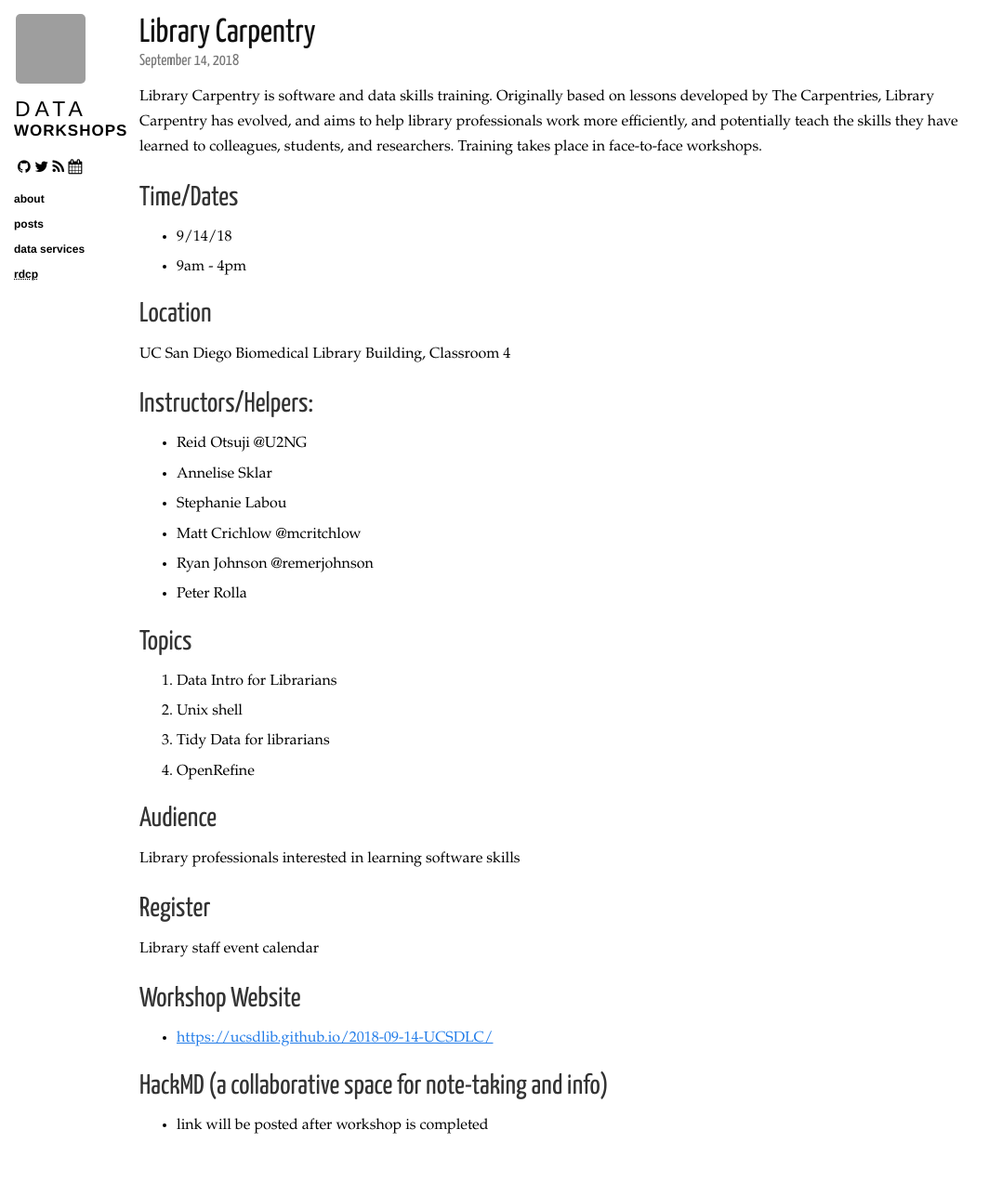
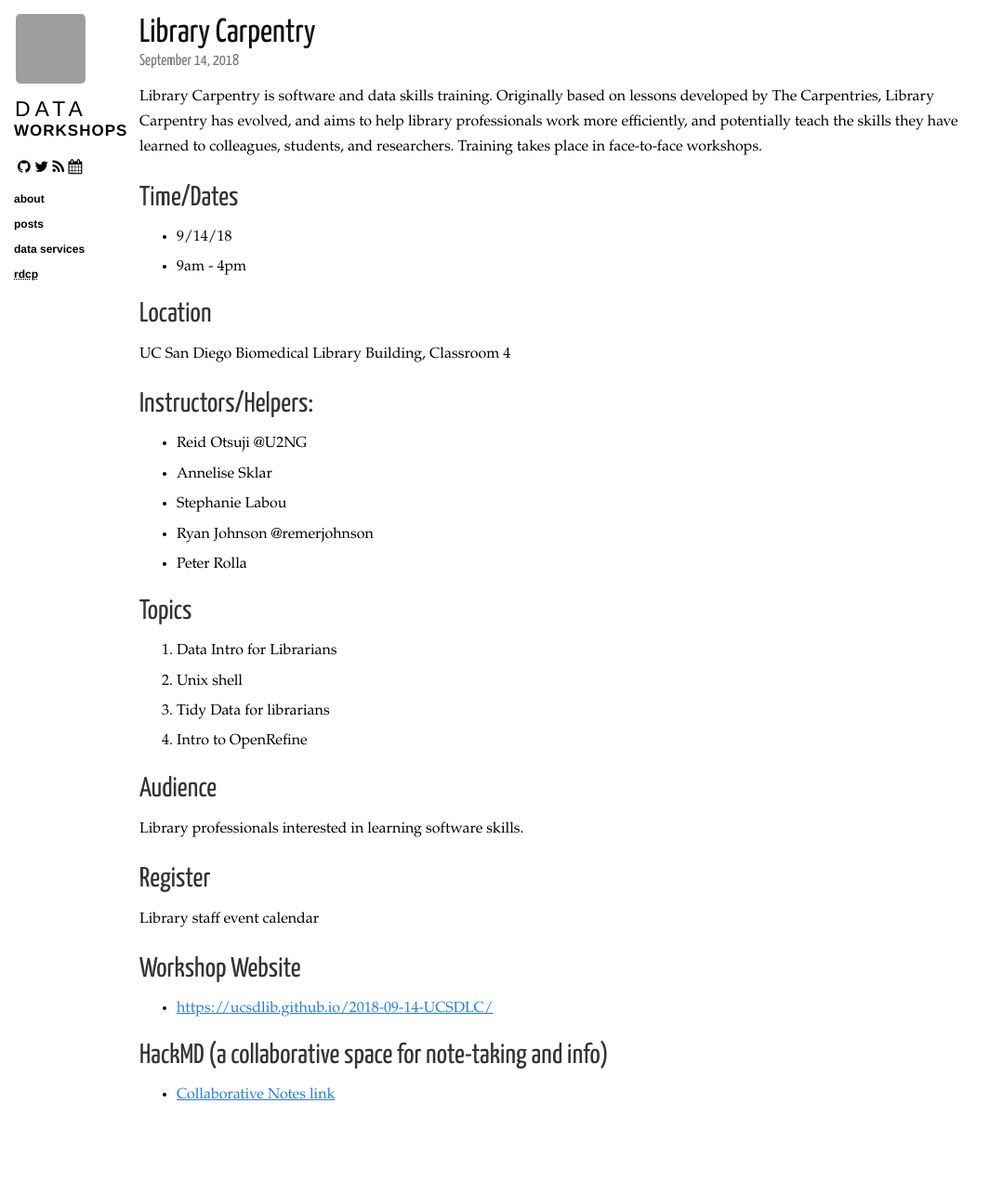
Before and after one commit to ucsdlib/workshops, a Jekyll site: the page built from _posts/2018-09-14-library-carpentry.markdown, in a window 1280 px wide. Shown: the whole page at 93% size, without its empty margins (0-1078 px from the left). Built offline with Jekyll 4.4.1, drawn with Linux system fonts in a browser that asks for light colours; nearby versions of some CDN libraries; after the commit the page ends 1240 px from its top, so only the background shows below that; grey boxes are pictures that could not be loaded.

Commit message:
updating workshop list

```diff
--- a/_posts/2018-09-14-library-carpentry.markdown
+++ b/_posts/2018-09-14-library-carpentry.markdown
@@ -20,7 +20,6 @@ UC San Diego Biomedical Library Building, Classroom 4
 * Reid Otsuji @U2NG
 * Annelise Sklar
 * Stephanie Labou
-* Matt Crichlow @mcritchlow
 * Ryan Johnson @remerjohnson
 * Peter Rolla
 
@@ -29,11 +28,11 @@ UC San Diego Biomedical Library Building, Classroom 4
 1. Data Intro for Librarians
 2. Unix shell
 3. Tidy Data for librarians
-4. OpenRefine
+4. Intro to OpenRefine
 
 ## Audience
 
-Library professionals interested in learning software skills
+Library professionals interested in learning software skills.
 
 ## Register
 Library staff event calendar
@@ -43,4 +42,4 @@ Library staff event calendar
 * <https://ucsdlib.github.io/2018-09-14-UCSDLC/>
 
 ## HackMD (a collaborative space for note-taking and info)
-*  link will be posted after workshop is completed
+*  [Collaborative Notes link](https://ucsdlib.github.io/2018-09-14-UCSDLC/)
```
